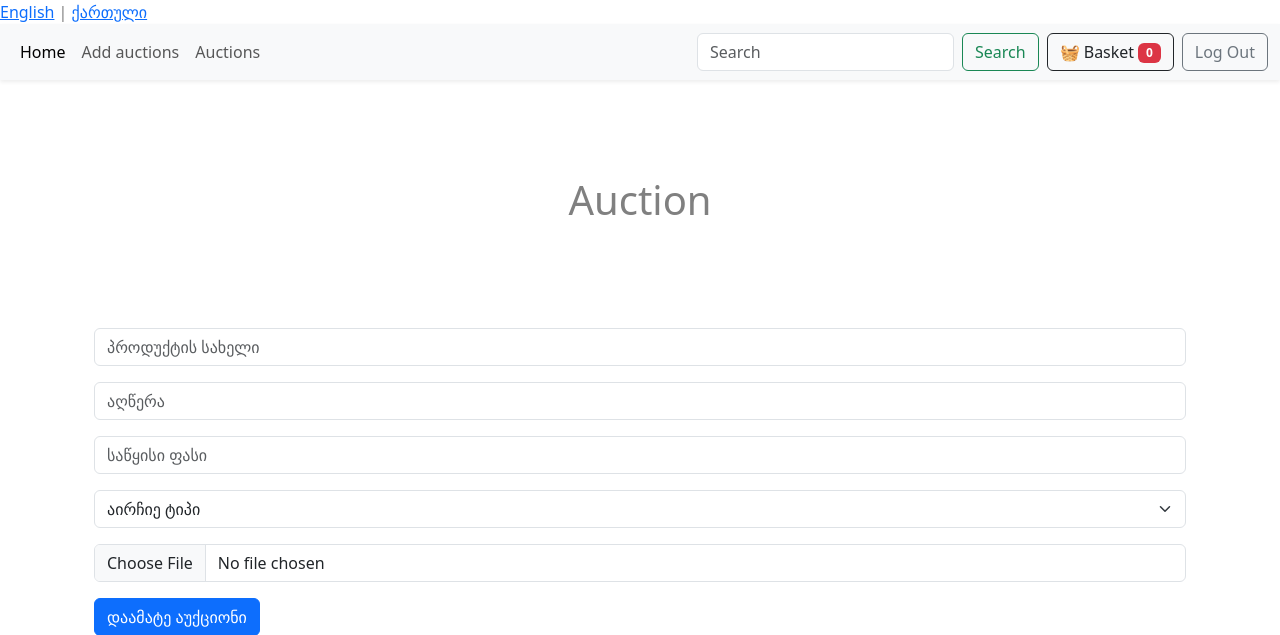
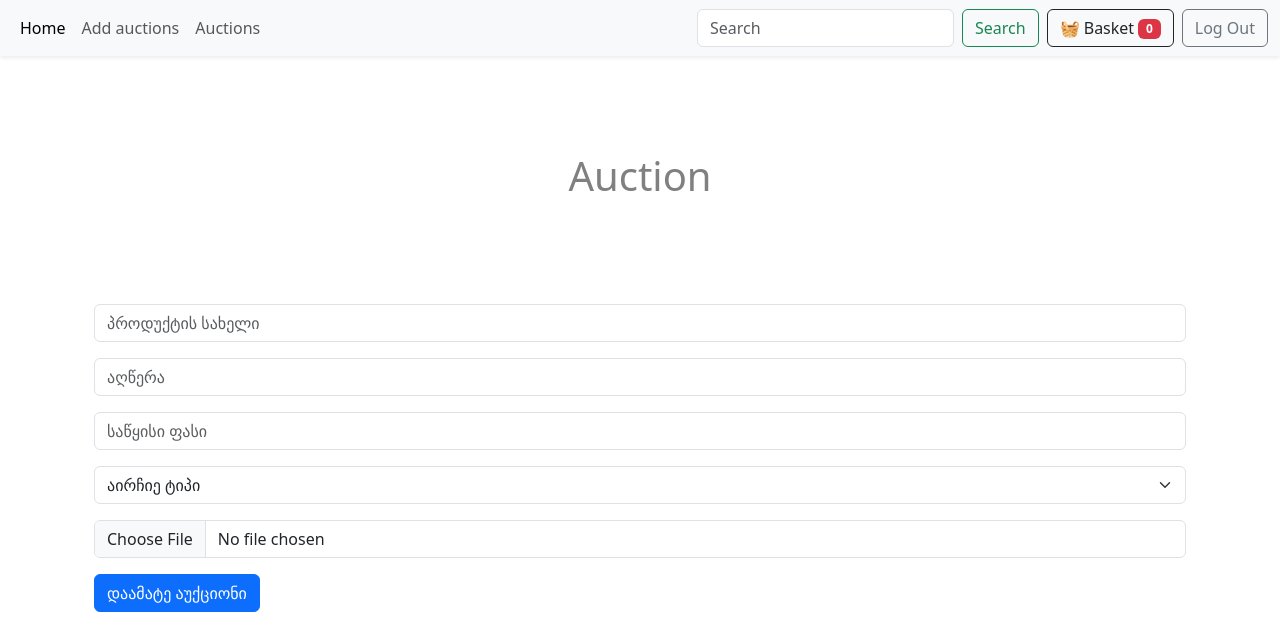
Before and after one commit to davitshengelia2407/First_Flask, a Flask app: page /add-auctions in a window 1280 px wide. Shown: the top 635 px of the page. Run offline with Flask 3, Linux system fonts and the light colour scheme; the visitor is signed in with stand-in values (Sample User, id 1); data that the repository does not hold is empty; some libraries are stand-ins or nearby versions.

Commit message:
commented temporarily

```diff
--- a/templates/base.html
+++ b/templates/base.html
@@ -10,9 +10,9 @@
 </head>
 <body class="d-flex flex-column min-vh-100">
 
-<div class="language-switcher">
-    <a href="{{ request.path }}?lang=en">English</a> | <a href="{{ request.path }}?lang=ka">ქართული</a>
-</div>
+<!--<div class="language-switcher">-->
+<!--    <a href="{{ request.path }}?lang=en">English</a> | <a href="{{ request.path }}?lang=ka">ქართული</a>-->
+<!--</div>-->
 
     <header class="bg-light shadow-sm">
     {% include 'navbar.html' %}
```
